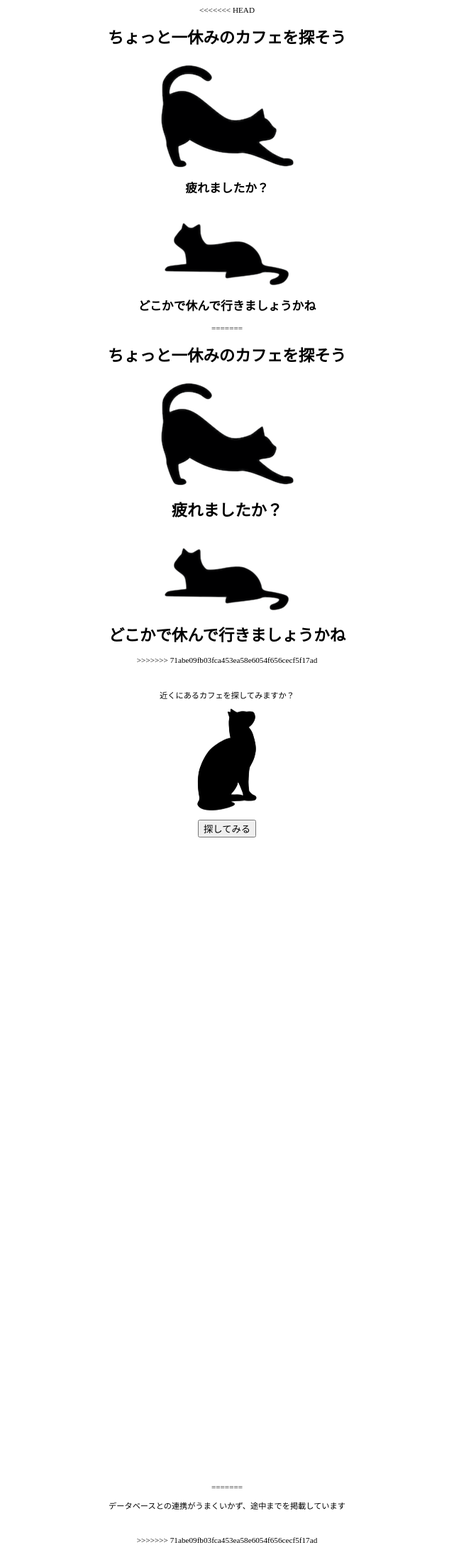
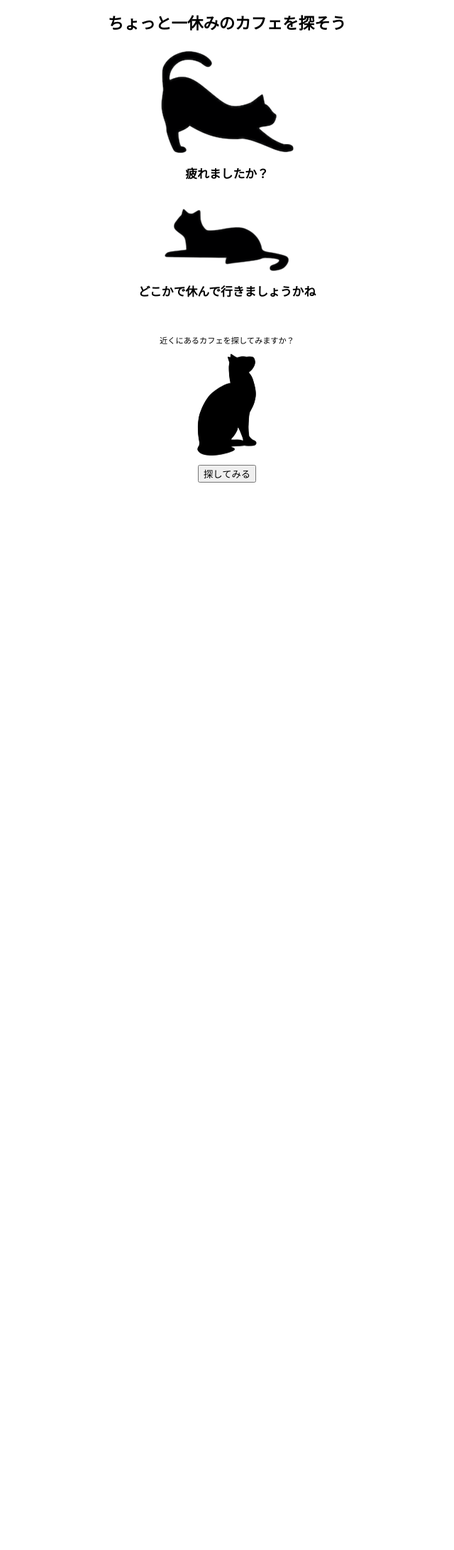
Before and after one commit to yasato-0430123/yasatoPortfolio01, a PHP site: page / in a window 1280 px wide. Shown: the whole page at 71% size, without its empty margins (320-960 px from the left). After the commit the page ends 680 px from the top, so only its background shows below. Run offline with PHP 8.4, Linux system fonts and the light colour scheme; data that the repository does not hold is empty.

Commit message:
現在の変更を取り込む

```diff
--- a/index.php
+++ b/index.php
@@ -3,7 +3,6 @@
 <head>
   <meta charset="UTF-8">
   <meta name="viewport" content="width=device-width, initial-scale=1.0">
-<<<<<<< HEAD
   <link rel="stylesheet" href="main.css">
   <title>ちょっと一休みのカフェを探そう</title>
 </head>
@@ -27,95 +26,6 @@ require_once 'Encode.php';
 <div class="img-wrap2">
 <img src="./images/pic2.png" alt="">
 <h2>どこかで休んで行きましょうかね</h2>
-=======
-  <style type="text/css">
-body, table {
-  text-align: center;
-  font-size: 0.7rem; }
-
-div {
-  margin: 1.5rem 0; }
-
-.tabel {
-  margin: 2rem auto; }
-
-.img-wrap {
-  overflow: hidden;
-  position: relative; }
-  .img-wrap :before {
-    -webkit-animation: img-wrap 5s cubic-bezier(0.4, 0, 0.2, 1) forwards;
-            animation: img-wrap 5s cubic-bezier(0.4, 0, 0.2, 1) forwards;
-    background: #fff;
-    bottom: 0;
-    content: '';
-    left: 0;
-    pointer-events: none;
-    position: absolute;
-    right: 0;
-    top: 0;
-    z-index: 1; }
-@-webkit-keyframes img-wrap {
-  100% {
-    -webkit-transform: translateX(100%);
-            transform: translateX(100%); } }
-@keyframes img-wrap {
-  100% {
-    -webkit-transform: translateX(100%);
-            transform: translateX(100%); } }
-.img-wrap2 {
-  overflow: hidden;
-  position: relative; }
-  .img-wrap2 :before {
-    -webkit-animation: img-wrap 10s cubic-bezier(0.4, 0, 0.2, 1) forwards;
-            animation: img-wrap 10s cubic-bezier(0.4, 0, 0.2, 1) forwards;
-    background: #fff;
-    bottom: 0;
-    content: '';
-    left: 0;
-    pointer-events: none;
-    position: absolute;
-    right: 0;
-    top: 0;
-    z-index: 1; }
-@keyframes img-wrap {
-  100% {
-    -webkit-transform: translateX(-100%);
-            transform: translateX(-100%); } }
-.img-wrap3 {
-  overflow: hidden;
-  position: relative; }
-  .img-wrap3 :before {
-    -webkit-animation: img-wrap 15s cubic-bezier(0.4, 0, 0.2, 1) forwards;
-            animation: img-wrap 15s cubic-bezier(0.4, 0, 0.2, 1) forwards;
-    background: #fff;
-    bottom: 0;
-    content: '';
-    left: 0;
-    pointer-events: none;
-    position: absolute;
-    right: 0;
-    top: 0;
-    z-index: 1; }
-@keyframes img-wrap {
-  100% {
-    -webkit-transform: translateX(-100%);
-            transform: translateX(-100%); } }
-#p2 {
-  visibility: hidden; }
-
-  </style>
-  <title>ちょっと一休みのカフェを探そう</title>
-</head>
-<body>
-<h1>ちょっと一休みのカフェを探そう</h1>
-<div class="img-wrap">
-<img src="./images/pic1.png" alt="" >
-<h1>疲れましたか？</h1>
-</div>
-<div class="img-wrap2">
-<img src="./images/pic2.png" alt="">
-<h1>どこかで休んで行きましょうかね</h1>
->>>>>>> 71abe09fb03fca453ea58e6054f656cecf5f17ad
 </div>
 
 <div class="img-wrap3">
@@ -134,7 +44,6 @@ div {
 <p><button id="clickBtn2" onClick="window.open('https://www.google.com/maps/search/%E3%82%AB%E3%83%95%E3%82%A7/','_blank')" >GoogleMapを開いてちょっと詳しく見る</button></p>
 
 
-<<<<<<< HEAD
 <p>んで、どんなメニューがあるか<br>御所望であれば、データベースから探してきますが、<br>確認したいカフェのメニューはありますか？<br>ごめんなさい、個人店は省略します</p>
 
 <form name="form1" action="">
@@ -179,25 +88,5 @@ try {
 </table>
 </div>
 <script src="main.js"></script>
-=======
-<p>データベースとの連携がうまくいかず、途中までを掲載しています</p>
-
-</div>
-<script type="text/javascript">
-function searchCafe() {
-  document.getElementById("ifr").src="https://www.google.com/maps?output=embed&q=現在地$cafe";
-  document.getElementById("p2").style.visibility ="visible";
-}
-
-function kakunin(){
-  let test = document.form1.selectValue;
-  let num = test.selectedIndex;
-  let str1 = test.options[num].value;
-
-  console.log(str1);
-
-};
-</script>
->>>>>>> 71abe09fb03fca453ea58e6054f656cecf5f17ad
 </body>
 </html>
```
